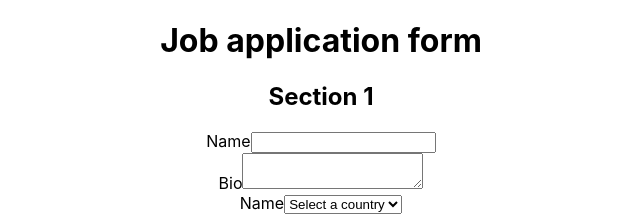
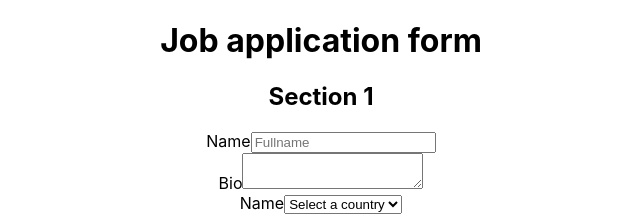
Before and after one commit to vijay-1248/UI_2023, a React (Create React App) app in the folder react/rtl-queries-app/: page / in a window 1280 px wide. Shown: the top 215 px of the page, without its empty margins (319-959 px from the left). Built offline with nearby package versions, Linux system fonts and the light colour scheme.

Commit message:
getByPlaceholderText()

```diff
--- a/react/rtl-queries-app/src/components/application/application.tsx
+++ b/react/rtl-queries-app/src/components/application/application.tsx
@@ -7,7 +7,7 @@
             <form>
             <div>
                 <label htmlFor="name">Name</label>
-                <input type='text' id='name' />
+                <input type='text' id='name' placeholder="Fullname" />
             </div>
             <div>
                 <label htmlFor='bio'>Bio</label>
```
Also changed, not shown: 1 other file (tests, documents, lock files or other folders).
